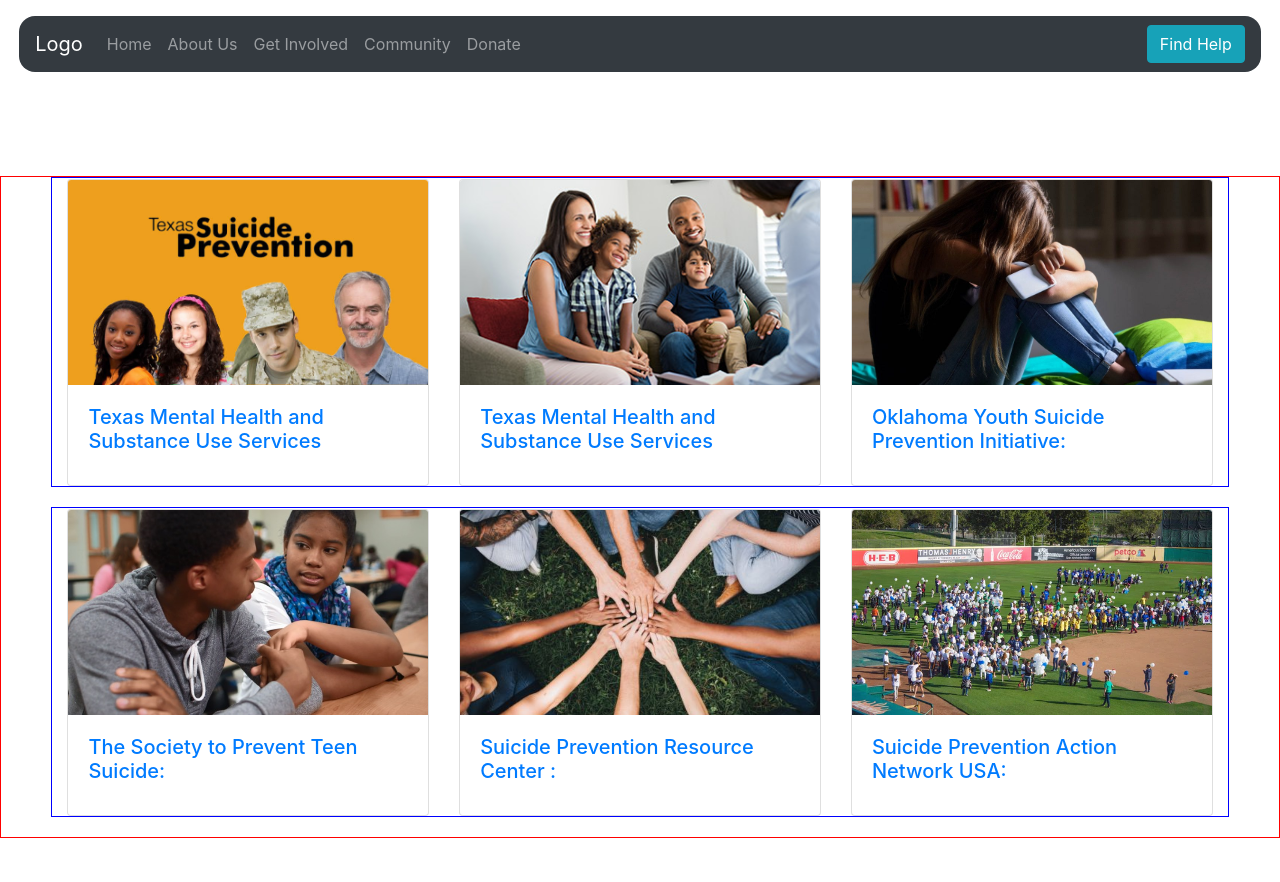
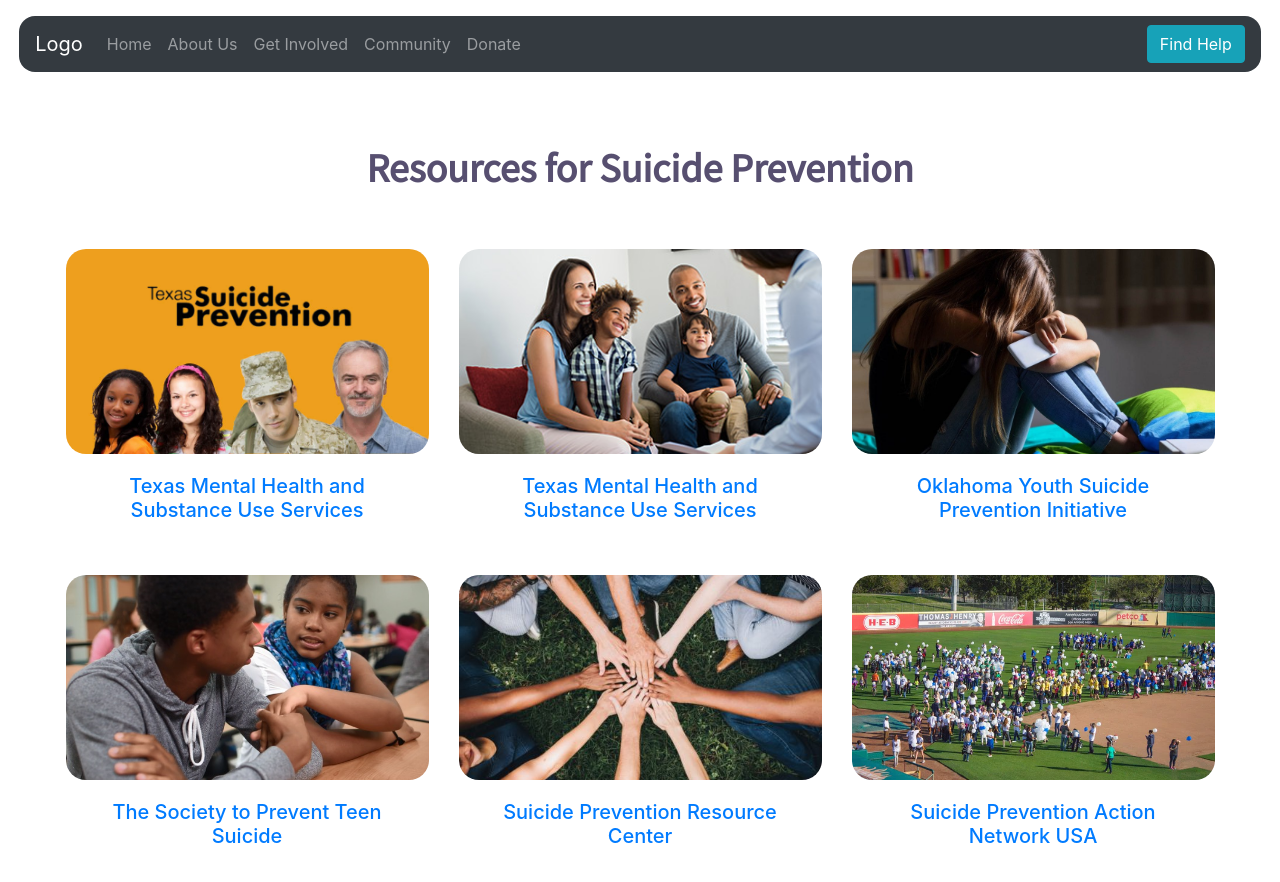
Before and after one commit to dchovanetz/GiveALife, a React (Create React App) app in the folder client/: page /Community in a window 1280 px wide. Shown: the top 882 px of the page. Before the commit the page ends 838 px from the top, so only its background shows below. Built offline with nearby package versions, Linux system fonts and the light colour scheme.

Commit message:
resources page progress

```diff
--- a/client/src/App.css
+++ b/client/src/App.css
@@ -305,18 +305,23 @@ hr {
   font-size: 30px;
 }
 
+.resourcesTitle{
+  text-align: center;
+  color: #574F70;
+  margin-bottom: 2rem;
+}
 
 .resourcesMain{
   position: relative;
-  border: 1px solid red;
+  /* border: 1px solid red; */
   width: 100%;
   justify-content: center;
-  margin-top: 11em;
+  margin-top: 9em;
   padding: 0 0 0 0;
 }
 
 .resourcesCardDeck{
-   border: 1px solid blue;
+   /* border: 1px solid blue; */
    width: 90%;
    margin-bottom: 20px;
 }
@@ -325,4 +330,20 @@ hr {
   width: 100%;
   height: 16vw;
   object-fit: cover;
+  border-radius: 20px;
 }
+
+.resourcesCard{
+  border: none;
+}
+
+.hovereffect img {
+  display: block;
+  position: relative;
+  /* -webkit-transition: all 0.4s; */
+  transition: all .35s;
+}
+
+.hovereffect:hover img {
+  filter: brightness(.7);
+}
--- a/client/src/components/community/Resources.js
+++ b/client/src/components/community/Resources.js
@@ -15,50 +15,51 @@ import suicidePreventionAction from '../../assets/suicidePreventionAction.jpg';
 function Resources() {
     return(
         <div className="resourcesMain">
+          <h1 class='resourcesTitle'><b>Resources for Suicide Prevention</b></h1><br/>
 <Row className="justify-content-md-center">
-<CardDeck className="resourcesCardDeck align-items-center">
+<CardDeck className="resourcesCardDeck align-items-center  text-center">
 <Col xs={1} lg={12}></Col>
-  <Card>
-    <Card.Img variant="top" className="cardImg" src={suicidePrevention}/>
+  <Card className="resourcesCard hovereffect">
+    <Card.Img  variant="top" className="cardImg"  src={suicidePrevention}/>
     <Card.Body>
-      <Card.Title> <a href="https://texassuicideprevention.org/"> Texas Mental Health and Substance Use Services </a></Card.Title>
+      <Card.Title> <a href="https://texassuicideprevention.org/" class="stretched-link img-responsive"> Texas Mental Health and Substance Use Services </a></Card.Title>
     </Card.Body>
   </Card>
-  <Card>
+  <Card className="resourcesCard hovereffect">
     <Card.Img variant="top" className="cardImg" src={texasMentalHealth} />
     <Card.Body>
-      <Card.Title><a href="https://hhs.texas.gov/services/mental-health-substance-use"> Texas Mental Health and Substance Use Services </a></Card.Title>
+      <Card.Title><a href="https://hhs.texas.gov/services/mental-health-substance-use" class="stretched-link img-responsive"> Texas Mental Health and Substance Use Services </a></Card.Title>
 
     </Card.Body>
   </Card>
-  <Card>
+  <Card className="resourcesCard hovereffect">
     <Card.Img variant="top" className="cardImg" src={oklahomaYouthSuicidePrevention} />
     <Card.Body>
-      <Card.Title><a href="#">Oklahoma Youth Suicide Prevention Initiative: </a></Card.Title>
+      <Card.Title><a href="#" class="stretched-link img-responsive">Oklahoma Youth Suicide Prevention Initiative </a></Card.Title>
 
     </Card.Body>
   </Card>
   </CardDeck>
-  <CardDeck className="resourcesCardDeck">
-  <Col xs={1} lg={12}></Col>
-  <Card>
+  <CardDeck className="resourcesCardDeck align-items-center  text-center">
+  <Col xs={1} s={2} lg={12}></Col>
+  <Card className="resourcesCard hovereffect">
     <Card.Img variant="top" className="cardImg" src={preventTeenSuicide} />
     <Card.Body>
-      <Card.Title> <a href="https://www.sptsusa.org/">The Society to Prevent Teen Suicide:</a> </Card.Title>
+      <Card.Title> <a href="https://www.sptsusa.org/" class="stretched-link img-responsive">The Society to Prevent Teen Suicide</a> </Card.Title>
 
     </Card.Body>
   </Card>
-  <Card>
+  <Card className="resourcesCard hovereffect">
     <Card.Img variant="top" className="cardImg" src={suicidePreventionResourceCenter} />
     <Card.Body>
-      <Card.Title> <a href="http://www.sprc.org/ ">Suicide Prevention Resource Center : </a> </Card.Title>
+      <Card.Title> <a href="http://www.sprc.org/ " class="stretched-link img-responsive">Suicide Prevention Resource Center</a> </Card.Title>
 
     </Card.Body>
   </Card>
-  <Card>
+  <Card className="resourcesCard hovereffect">
     <Card.Img variant="top" className="cardImg" src={suicidePreventionAction}  />
     <Card.Body>
-      <Card.Title><a href="http://www.spanusa.org/"> Suicide Prevention Action Network USA:  </a> </Card.Title>
+      <Card.Title><a href="http://www.spanusa.org/" class="stretched-link img-responsive"> Suicide Prevention Action Network USA</a> </Card.Title>
 
     </Card.Body>
   </Card>
```
